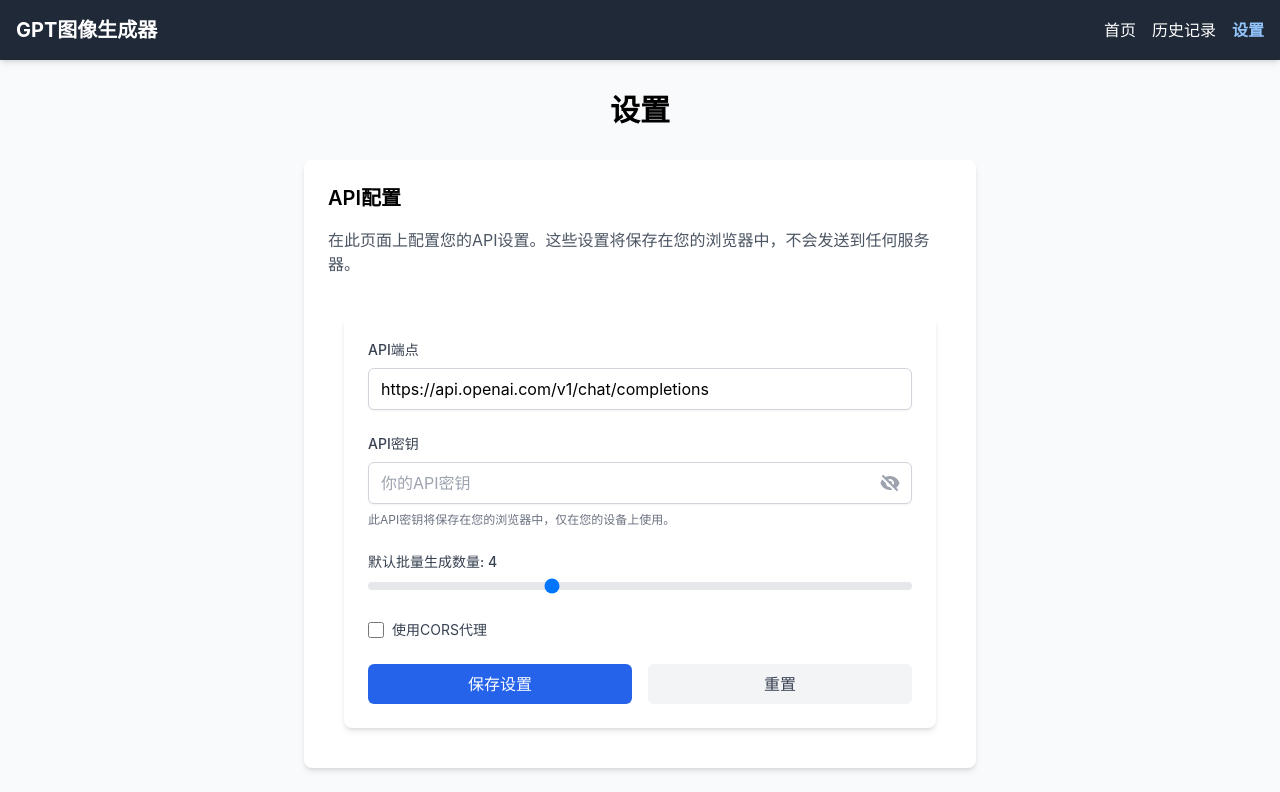
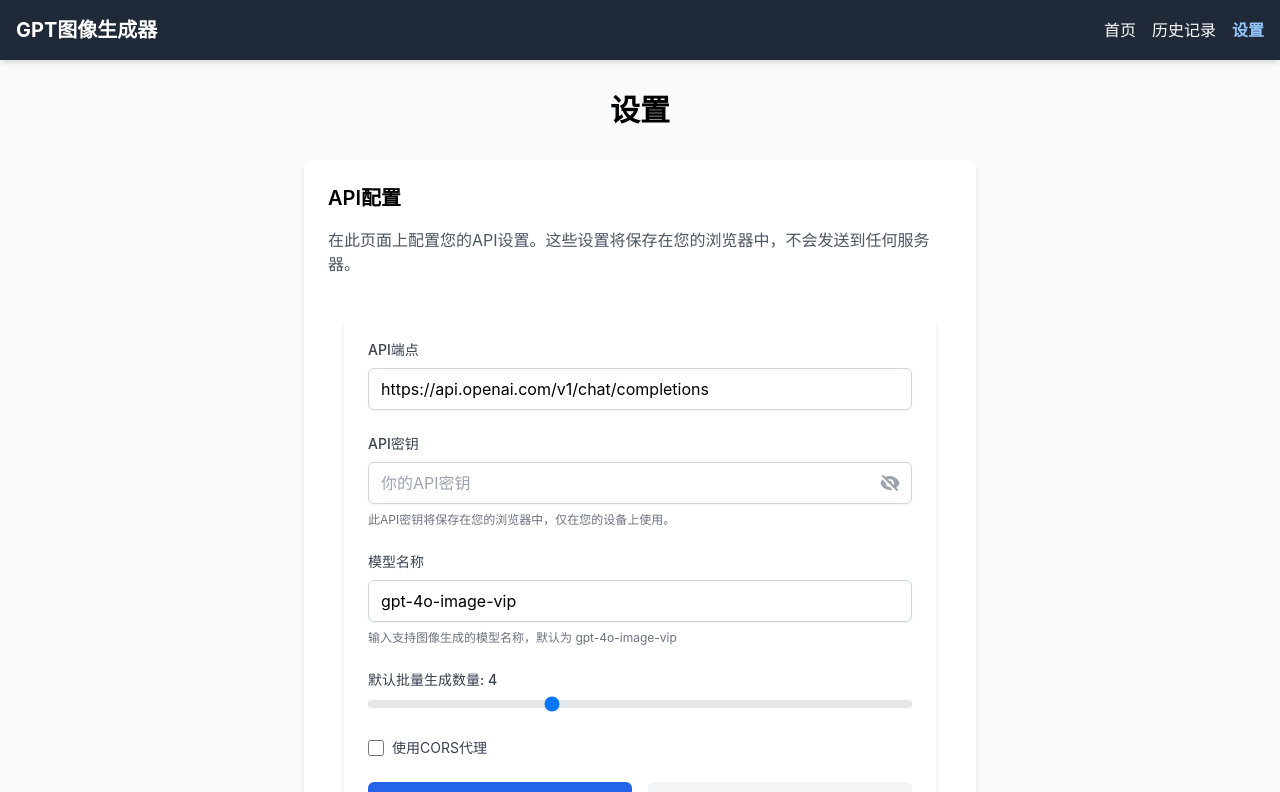
Before and after one commit to figozhu/gpt-image-web-client, a React (Vite) app: page /settings in a window 1280 px wide. Shown: the top 792 px of the page. Built offline with nearby package versions, Linux system fonts and the light colour scheme.

Commit message:
模型可以设置

```diff
--- a/src/components/SettingsForm.jsx
+++ b/src/components/SettingsForm.jsx
@@ -10,7 +10,8 @@ const SettingsForm = () => {
     apiKey: '',
     batchSize: 4,
     useProxy: false,
-    proxyUrl: ''
+    proxyUrl: '',
+    model: 'gpt-4o-image-vip'
   });
 
   const [showApiKey, setShowApiKey] = useState(false);
@@ -23,7 +24,8 @@ const SettingsForm = () => {
       apiKey: config.apiKey ? '••••••••••••••••' : '',
       batchSize: config.batchSize || 4,
       useProxy: config.useProxy || false,
-      proxyUrl: config.proxyUrl || ''
+      proxyUrl: config.proxyUrl || '',
+      model: config.model || 'gpt-4o-image-vip'
     });
   }, [config]);
 
@@ -37,7 +39,8 @@ const SettingsForm = () => {
       apiEndpoint: formData.apiEndpoint,
       batchSize: formData.batchSize,
       useProxy: formData.useProxy,
-      proxyUrl: formData.proxyUrl
+      proxyUrl: formData.proxyUrl,
+      model: formData.model
     };
 
     // 只有当API密钥被修改时才更新它
@@ -72,7 +75,8 @@ const SettingsForm = () => {
       apiKey: config.apiKey ? '••••••••••••••••' : '',
       batchSize: config.batchSize || 4,
       useProxy: config.useProxy || false,
-      proxyUrl: config.proxyUrl || ''
+      proxyUrl: config.proxyUrl || '',
+      model: config.model || 'gpt-4o-image-vip'
     });
     setShowApiKey(false);
   };
@@ -130,6 +134,25 @@ const SettingsForm = () => {
           </div>
           <p className="text-xs text-gray-500">
             此API密钥将保存在您的浏览器中，仅在您的设备上使用。
+          </p>
+        </div>
+
+        <div className="space-y-2">
+          <label htmlFor="model" className="block text-sm font-medium text-gray-700">
+            模型名称
+          </label>
+          <input
+            type="text"
+            id="model"
+            name="model"
+            className="w-full px-3 py-2 border border-gray-300 rounded-md shadow-sm focus:outline-none focus:ring-2 focus:ring-blue-500 focus:border-blue-500"
+            placeholder="例如: gpt-4o-image-vip"
+            value={formData.model}
+            onChange={handleChange}
+            required
+          />
+          <p className="text-xs text-gray-500">
+            输入支持图像生成的模型名称，默认为 gpt-4o-image-vip
           </p>
         </div>
 
--- a/src/contexts/ConfigContext.jsx
+++ b/src/contexts/ConfigContext.jsx
@@ -5,7 +5,8 @@ const defaultConfig = {
   apiKey: "",
   batchSize: 4,
   useProxy: false,
-  proxyUrl: ""
+  proxyUrl: "",
+  model: "gpt-4o-image-vip"
 };
 
 const ConfigContext = createContext();
--- a/src/pages/Home.jsx
+++ b/src/pages/Home.jsx
@@ -73,7 +73,8 @@ const Home = () => {
                 config.apiEndpoint,
                 config.useProxy,
                 config.proxyUrl,
-                ratio
+                ratio,
+                config.model
               )
             );
           }
@@ -145,6 +146,7 @@ const Home = () => {
         imageBase64Array: imageBase64Array,
         batchSize: batchSize,
         ratio: ratio,
+        model: config.model,
         results: processedImages.map(img => ({
           imageUrl: img.url,
           responseTime: elapsedTimeMs,
@@ -162,7 +164,7 @@ const Home = () => {
   };
 
   // 辅助函数：调用单个图像生成API
-  const generateImage = async (prompt, imageBase64Array, apiKey, apiEndpoint, useProxy, proxyUrl, ratio) => {
+  const generateImage = async (prompt, imageBase64Array, apiKey, apiEndpoint, useProxy, proxyUrl, ratio, model) => {
     const finalEndpoint = useProxy ? `${proxyUrl}${apiEndpoint}` : apiEndpoint;
 
     // 如果提供了比例，将其添加到提示词内容中
@@ -192,7 +194,7 @@ const Home = () => {
     }
 
     const requestBody = {
-      model: 'gpt-4o-image-vip',
+      model: model || 'gpt-4o-image-vip',
       messages: [
         {
           role: "user",
--- a/src/services/api.js
+++ b/src/services/api.js
@@ -7,9 +7,10 @@
  * @param {boolean} useProxy - 是否使用代理
  * @param {string} proxyUrl - 代理URL
  * @param {string} ratio - 可选的画面尺寸比例（如："1:1", "3:2", "2:3"）
+ * @param {string} model - 图像生成模型名称
  * @returns {Promise} - API响应
  */
-export async function generateImage(prompt, imageBase64Array, apiKey, apiEndpoint, useProxy, proxyUrl, ratio) {
+export async function generateImage(prompt, imageBase64Array, apiKey, apiEndpoint, useProxy, proxyUrl, ratio, model) {
   const finalEndpoint = useProxy ? `${proxyUrl}${apiEndpoint}` : apiEndpoint;
 
   try {
@@ -40,7 +41,7 @@ export async function generateImage(prompt, imageBase64Array, apiKey, apiEndpoin
     }
 
     const requestBody = {
-      model: 'gpt-4o-image-vip',
+      model: model || 'gpt-4o-image-vip',
       messages: [
         {
           role: "user",
@@ -82,12 +83,13 @@ export async function generateImage(prompt, imageBase64Array, apiKey, apiEndpoin
  * @param {boolean} useProxy - 是否使用代理
  * @param {string} proxyUrl - 代理URL
  * @param {string} ratio - 可选的画面尺寸比例
+ * @param {string} model - 图像生成模型名称
  * @returns {Promise} - 所有请求的Promise.all结果
  */
-export async function generateBatch(prompt, imageBase64Array, count, apiKey, apiEndpoint, useProxy, proxyUrl, ratio) {
+export async function generateBatch(prompt, imageBase64Array, count, apiKey, apiEndpoint, useProxy, proxyUrl, ratio, model) {
   const promises = [];
   for (let i = 0; i < count; i++) {
-    promises.push(generateImage(prompt, imageBase64Array, apiKey, apiEndpoint, useProxy, proxyUrl, ratio));
+    promises.push(generateImage(prompt, imageBase64Array, apiKey, apiEndpoint, useProxy, proxyUrl, ratio, model));
   }
 
   return await Promise.all(promises);
```
